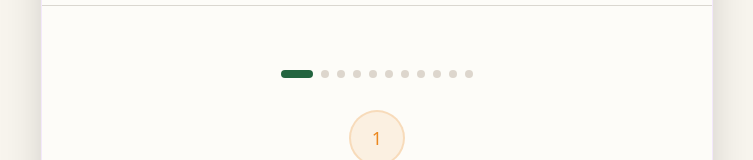
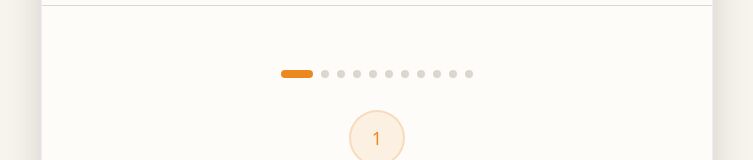
Before and after one commit to Vortex-9191/gorinkai-meo-review, a Next.js app: page / in a window 1280 px wide. Shown: the part 295-455 px from the top of the page, without its empty margins (263-1016 px from the left). Built offline with nearby package versions, Linux system fonts and the light colour scheme; a web font is replaced by a local one.

Commit message:
Update step indicator and progress bar colors to orange (#E98107)
🤖 Generated with [Claude Code](https://claude.com/claude-code)

Co-Authored-By: Claude <noreply@anthropic.com>

```diff
--- a/components/progress-bar.tsx
+++ b/components/progress-bar.tsx
@@ -17,7 +17,7 @@ export default function ProgressBar({ currentStep, totalSteps }: ProgressBarProp
 
       <div className="relative h-2 bg-[oklch(0.90_0.015_75)] rounded-full overflow-hidden shadow-inner">
         <div
-          className="absolute inset-y-0 left-0 bg-[oklch(0.45_0.09_155)] rounded-full transition-all duration-700 ease-out"
+          className="absolute inset-y-0 left-0 bg-[oklch(0.72_0.16_60)] rounded-full transition-all duration-700 ease-out"
           style={{ width: `${progress}%` }}
         />
       </div>
--- a/components/step-indicator.tsx
+++ b/components/step-indicator.tsx
@@ -16,9 +16,9 @@ export default function StepIndicator({ currentStep, totalSteps }: StepIndicator
             key={stepNumber}
             className={`h-2 rounded-full transition-all duration-300 ${
               isActive
-                ? "w-8 bg-[oklch(0.45_0.09_155)]"
+                ? "w-8 bg-[oklch(0.72_0.16_60)]"
                 : isCompleted
-                  ? "w-2 bg-[oklch(0.60_0.06_155)]"
+                  ? "w-2 bg-[oklch(0.80_0.12_60)]"
                   : "w-2 bg-[oklch(0.88_0.015_75)]"
             }`}
           />
```
